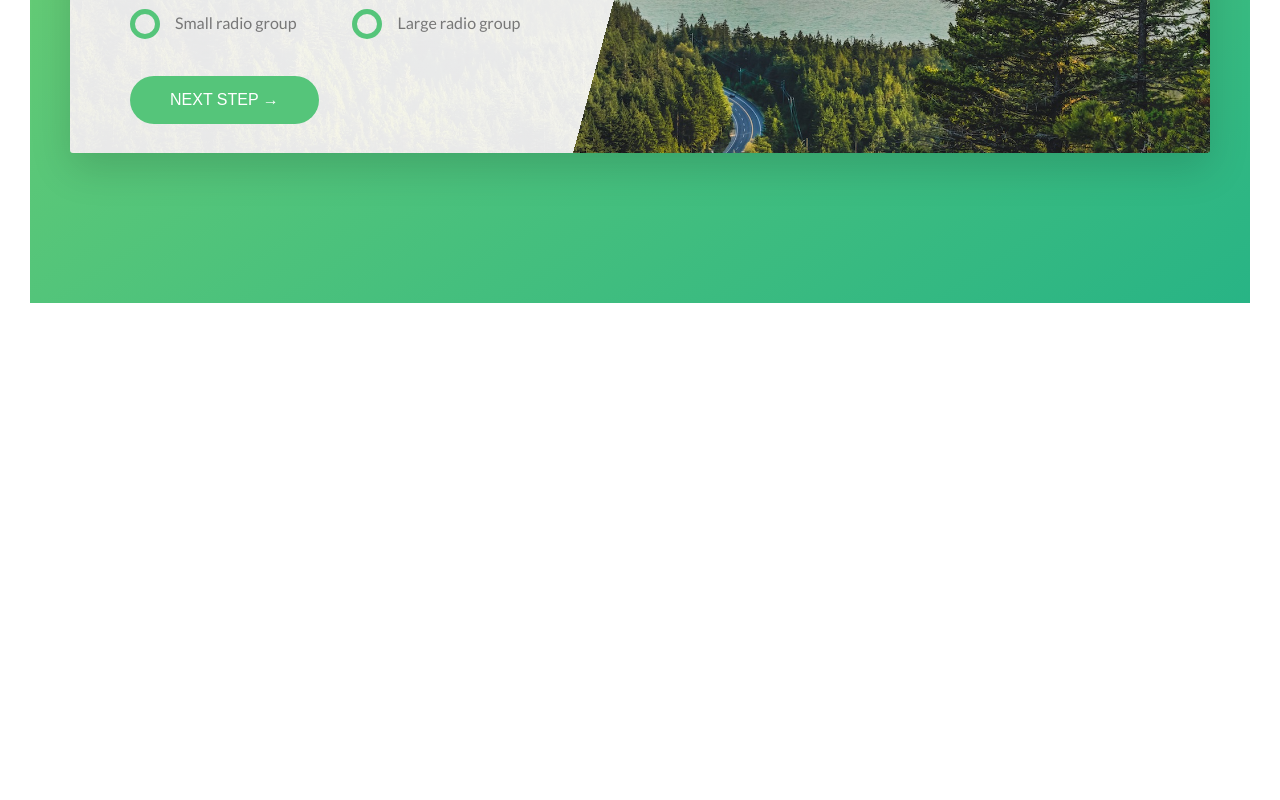
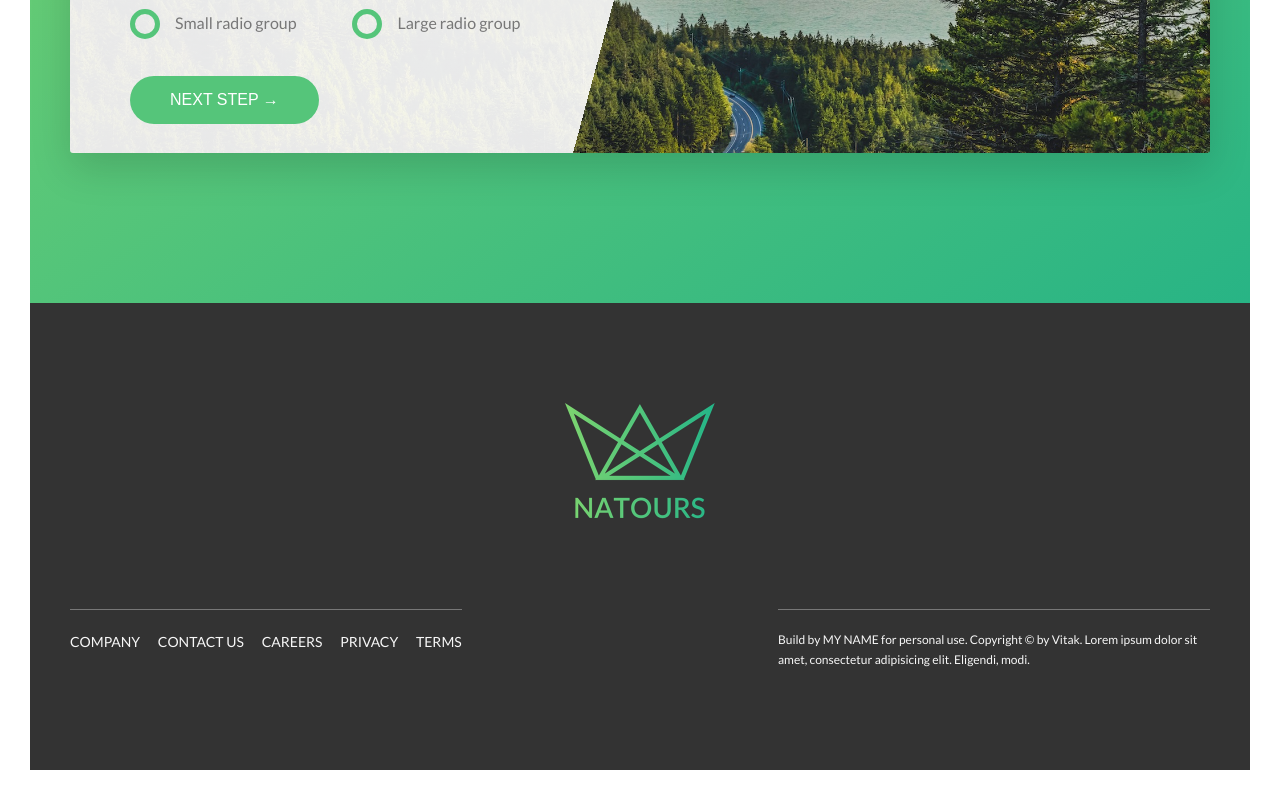
Before and after one commit to VitakSharper/css-style-practice, a website: page index.html in a window 1280 px wide. Shown: the part 5217-6017 px from the top of the page. Before the commit the page ends 5550 px from the top, so only its background shows below. Drawn offline with Linux system fonts and the light colour scheme.

Commit message:
added footer

```diff
--- a/index.html
+++ b/index.html
@@ -258,10 +258,12 @@
         </div>
     </section>
 
+    <!--    Booking Section, Form-->
     <section class="section-book">
         <div class="row">
             <div class="book">
                 <div class="book__form">
+                    <!--                    Form-->
                     <form action="#" class="form">
 
                         <div class="u-margin-bottom-medium">
@@ -305,6 +307,30 @@
     </section>
 </main>
 
+<footer class="footer">
+    <div class="footer__logo-box">
+        <img src="img/logo-green-2x.png" alt="Full logo" class="footer__logo">
+    </div>
+    <div class="row">
+        <div class="col-1-of-2">
+            <div class="footer__navigation">
+                <ul class="footer__list">
+                    <li class="footer__item"><a href="#" class="footer__link">Company</a></li>
+                    <li class="footer__item"><a href="#" class="footer__link">Contact us</a></li>
+                    <li class="footer__item"><a href="#" class="footer__link">Careers</a></li>
+                    <li class="footer__item"><a href="#" class="footer__link">Privacy</a></li>
+                    <li class="footer__item"><a href="#" class="footer__link">Terms</a></li>
+                </ul>
+            </div>
+        </div>
+        <div class="col-1-of-2">
+            <p class="footer__copyright">
+                Build by <a href="#" class="footer__link">My Name</a> for personal use. Copyright &copy; by Vitak. Lorem
+                ipsum dolor sit amet, consectetur adipisicing elit. Eligendi, modi.
+            </p>
+        </div>
+    </div>
+</footer>
 
 <!--<section class="grid-test">-->
 <!--    <div class="row">-->
--- a/sass/abstracts/_variables.scss
+++ b/sass/abstracts/_variables.scss
@@ -14,6 +14,7 @@ $color-grey-light-2: #eee;
 
 $color-grey-dark: #777;
 $color-grey-dark-2: #BDBDBD;
+$color-grey-dark-3: #333;
 
 $color-white: #fff;
 $color-black: #000;
--- /dev/null
+++ b/sass/layout/_footer.scss
@@ -0,0 +1,61 @@
+.footer {
+  background-color: $color-grey-dark-3;
+  padding: 10rem 0;
+  font-size: 1.4rem;
+  color: $color-grey-light-1;
+
+  &__logo-box {
+    text-align: center;
+    margin-bottom: 8rem;
+  }
+
+  &__logo {
+    width: 15rem;
+    height: auto;
+  }
+
+  &__navigation {
+    border-top: 1px solid $color-grey-dark;
+    padding-top: 2rem;
+    display: inline-block;
+  }
+
+  &__list {
+    list-style: none;
+  }
+
+  &__item {
+    display: inline-block;
+
+    &:not(:last-child) {
+      margin-right: 1.5rem;
+    }
+  }
+
+  &__link {
+    &:link,
+    &:visited {
+      color: $color-grey-light-1;
+      background-color: $color-grey-dark-3;
+      text-decoration: none;
+      text-transform: uppercase;
+      display: inline-block;
+      transition: all .2s;
+    }
+
+    &:hover,
+    &:visited {
+      color: $color-primary;
+      box-shadow: 0 1rem 2rem rgba($color-black, .4);
+      transform: rotate(5deg) scale(1.3);
+    }
+  }
+
+  &__copyright {
+    border-top: 1px solid $color-grey-dark;
+    padding-top: 2rem;
+    font-size: 1.2rem !important;
+    width: 80%;
+    float: right;
+  }
+}
--- a/sass/main.scss
+++ b/sass/main.scss
@@ -17,5 +17,6 @@
 
 @import "layout/header";
 @import "layout/grid";
+@import "layout/footer";
 
 @import "pages/home";
```
Also changed, not shown: css/style.css.
